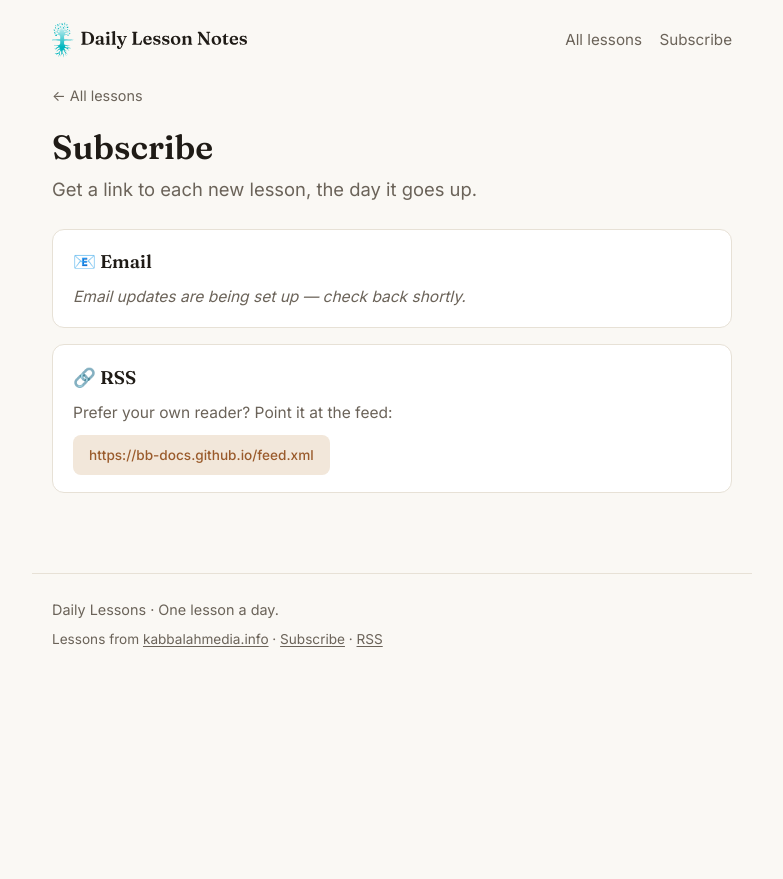
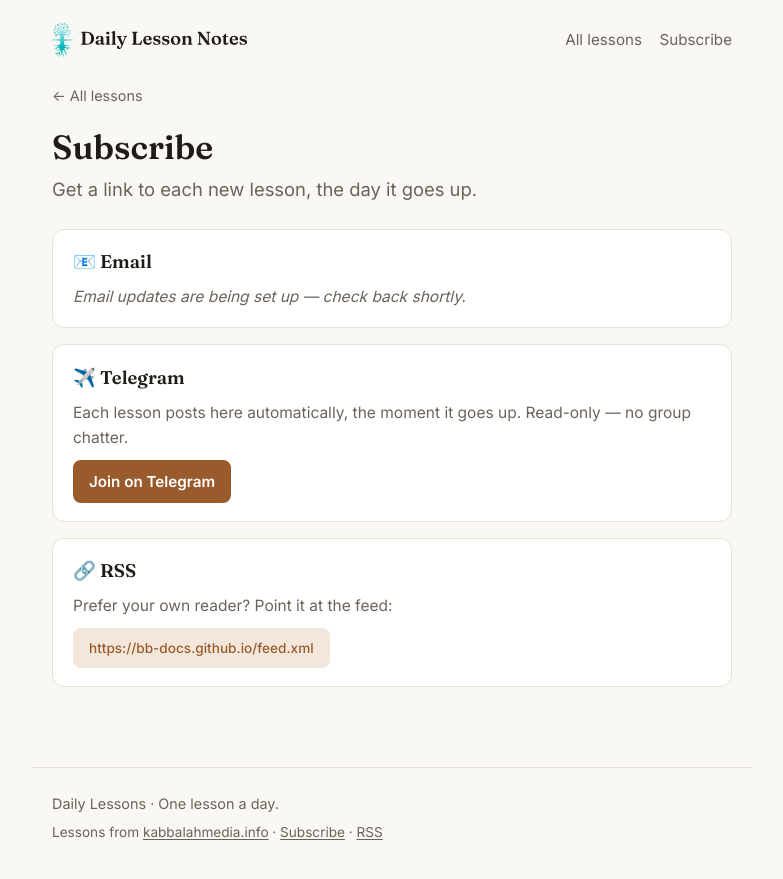
Before and after one commit to BB-Docs/BB-Docs.github.io, a Jekyll site: the page built from subscribe.html, in a window 1280 px wide. Shown: the top 879 px of the page, without its empty margins (248-1031 px from the left). Built offline with Jekyll 4.4.1, drawn with Linux system fonts in a browser that asks for light colours.

Commit message:
Add Telegram channel card to the Subscribe page

```diff
--- a/_config.yml
+++ b/_config.yml
@@ -17,6 +17,8 @@
 # Paste your WhatsApp Channel invite link here (Channel > ⋮ > Channel info > Copy link).
 # Leave "" and the WhatsApp section is hidden.
 whatsapp_channel_url: ""
+# Public Telegram channel. Leave "" to hide the Telegram section.
+telegram_channel_url: "https://t.me/bb_daily_notes"
 # Your newsletter provider's form POST url (e.g. Buttondown embed action).
 # Leave "" and the email section shows a "coming soon" note instead of a form.
 newsletter_action: ""
--- a/subscribe.html
+++ b/subscribe.html
@@ -24,6 +24,14 @@
       {% endif %}
     </section>
 
+    {% if site.telegram_channel_url != "" %}
+    <section class="sub-card">
+      <h2>✈️ Telegram</h2>
+      <p>Each lesson posts here automatically, the moment it goes up. Read-only — no group chatter.</p>
+      <p><a class="sub-btn" href="{{ site.telegram_channel_url }}" target="_blank" rel="noopener">Join on Telegram</a></p>
+    </section>
+    {% endif %}
+
     {% if site.whatsapp_channel_url != "" %}
     <section class="sub-card">
       <h2>💬 WhatsApp</h2>
```
